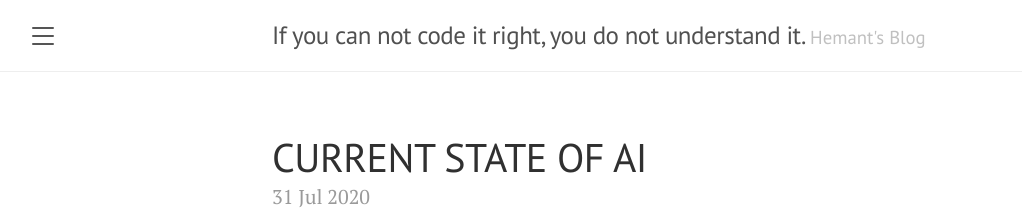
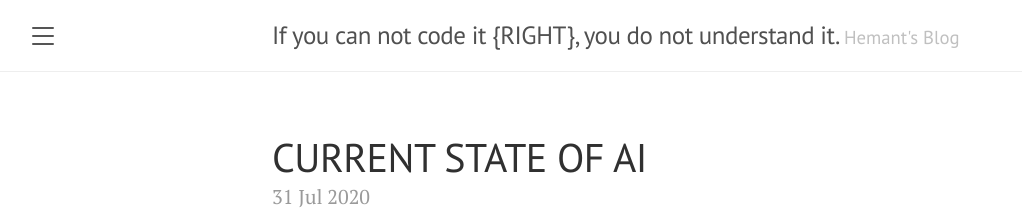
Before and after one commit to raotnameh/raotnameh.github.io, a Jekyll site: the page built from index.html, in a window 1280 px wide. Shown: the top 216 px of the page, without its empty margins (8-1030 px from the left). Built offline with Jekyll 4.4.1, drawn with Linux system fonts in a browser that asks for light colours; the list of posts is cut into pages by our own code.

Commit message:
it's just my website

```diff
--- a/_config.yml
+++ b/_config.yml
@@ -1,5 +1,5 @@
 # Setup
-title:               If you can not code it right, you do not understand it.
+title:               If you can not code it {RIGHT}, you do not understand it.
 tagline:             Hemant's Blog
 description:         Dimensions interest me..
 url:                 https://raotnameh.github.io
```
